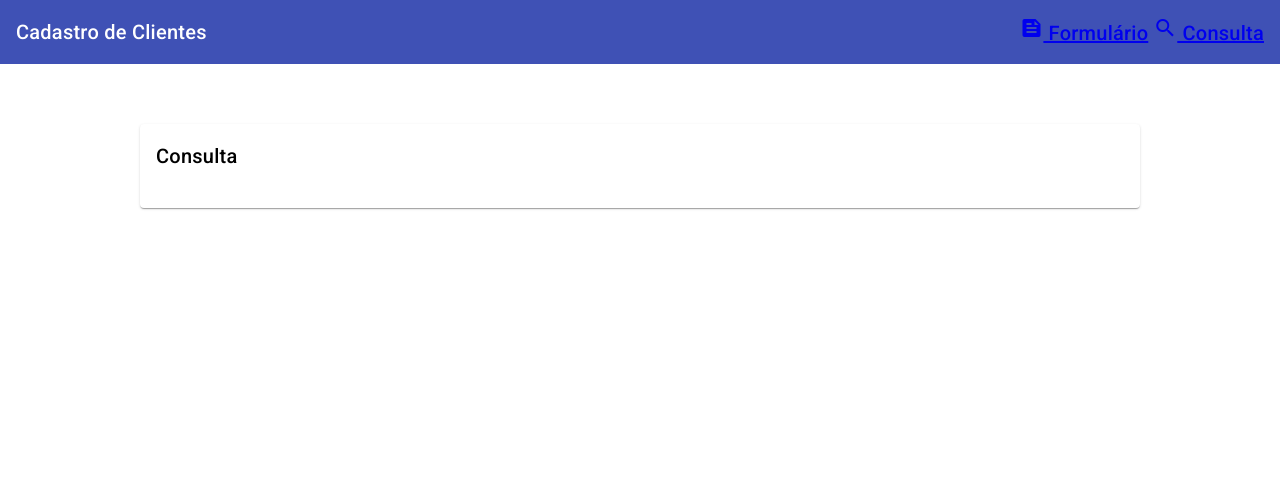
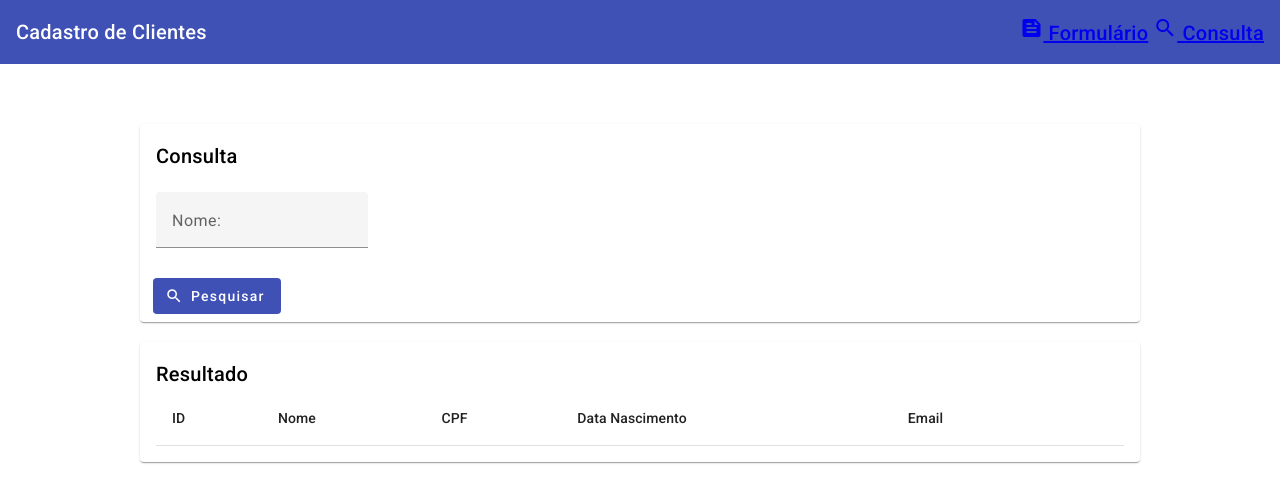
Before and after one commit to AndreLuisGomes/curso-angular-19, an Angular app: page /consulta in a window 1280 px wide. Shown: the top 502 px of the page. Built offline with nearby package versions, Linux system fonts and the light colour scheme.

Commit message:
feat: adicionando novas classes e funções, tratando erros e adicionando redirecionamento

```diff
--- a/src/app/app.component.html
+++ b/src/app/app.component.html
@@ -5,7 +5,7 @@
     <a routerLink="/cadastro">
         <mat-icon fontIcon="feed"></mat-icon>
         Formulário</a>
-    <a routerLink="/consulta">
+    <a routerLink="/consulta" color="primary">
         <mat-icon fontIcon="search" class="ml-5"></mat-icon>
         Consulta</a>
 </mat-toolbar>
--- a/src/app/cadastro/cadastro.component.ts
+++ b/src/app/cadastro/cadastro.component.ts
@@ -1,4 +1,4 @@
-import { Component } from '@angular/core';
+import { Component, OnInit } from '@angular/core';
 import { FlexLayoutModule } from '@angular/flex-layout';
 import { MatCardModule } from '@angular/material/card';
 import { MatFormFieldModule } from '@angular/material/form-field';
@@ -8,6 +8,7 @@
 import { MatButtonModule } from '@angular/material/button';
 import { Cliente } from './cliente';
 import { ClienteService } from '../cliente.service';
+import { ActivatedRoute } from '@angular/router';
 
 @Component({
   selector: 'app-cadastro',
@@ -24,16 +25,35 @@
   templateUrl: './cadastro.component.html',
   styleUrl: './cadastro.component.scss'
 })
-export class CadastroComponent {
+export class CadastroComponent implements OnInit{
 
   cliente: Cliente = Cliente.newCliente();
+  atualizando: Boolean = false;
 
-  constructor(private service:ClienteService){
+  constructor(
+    private service:ClienteService,
+    private route: ActivatedRoute
+  ){
 
+  }
+
+  ngOnInit() : void{
+    this.route.queryParamMap.subscribe((query: any) => {
+      const params = query['params']
+      const id = params['id']
+      if(id){
+        let clienteEncontrado = this.service.buscarClientesPorId(id);
+        if(clienteEncontrado){
+          this.atualizando = true;
+          this.cliente = clienteEncontrado;
+        }
+      }
+    })
   }
 
   salvar(){
     this.service.salvar(this.cliente);
+    this.cliente = Cliente.newCliente();
   }
 
 }
--- a/src/app/cliente.service.ts
+++ b/src/app/cliente.service.ts
@@ -12,10 +12,30 @@
   constructor() { }
 
   salvar(cliente: Cliente){
-    console.log(cliente);
+    const storage = this.obterStorage();
+    storage.push(cliente);
+
+    localStorage.setItem(ClienteService.REPO_CLIENTES, JSON.stringify(storage));
   }
 
-  obterStorage() : Cliente[]{
+  pesquisarClientes(nomeBusca: string) : Cliente[]{
+
+    const clientes = this.obterStorage();
+
+    if(!nomeBusca){
+      return clientes;
+    }
+
+    nomeBusca = nomeBusca.toLowerCase();
+    return clientes.filter(cliente => cliente.nome?.toLowerCase().indexOf(nomeBusca) !== -1)
+  }
+
+  buscarClientesPorId(id: string) : Cliente | undefined{
+    const clientes = this.obterStorage();
+    return clientes.find(cliente => cliente.id === id)
+  }
+
+  private obterStorage() : Cliente[]{
     const repositorioClientes = localStorage.getItem(ClienteService.REPO_CLIENTES);
     if(repositorioClientes){
       const clientes: Cliente[] = JSON.parse(repositorioClientes);
--- a/src/app/consulta/consulta.component.html
+++ b/src/app/consulta/consulta.component.html
@@ -1,6 +1,6 @@
 <div fxLayout="row" fxLayoutAlign="center">
     <div fxLayout="column" fxFlex="1000px">
-        <form class="mt-60" #buscaForm="ngForm">
+        <form class="mt-60" #buscaForm="ngForm" (ngSubmit)="pesquisar()">
             <mat-card>
                 <mat-card-header>
                     <mat-card-title>Consulta</mat-card-title>
@@ -8,9 +8,71 @@
                 <mat-card-content class="mt-20">
                     <div fxLayout="row">
                         <div fxLayout="column"></div>
+                        <mat-form-field>
+                            <mat-label>Nome:</mat-label>
+                            <input name="nomeBusca" [(ngModel)]="nomeBusca" matInput placeholder="Ex: José" type="text">
+                        </mat-form-field>
                     </div>
                 </mat-card-content>
+                <mat-card-actions>
+                    <button type="submit" class="ml-5" mat-flat-button color="primary">
+                        <mat-icon fontIcon="search"></mat-icon>
+                        Pesquisar
+                    </button>
+                </mat-card-actions>
             </mat-card>
         </form>
     </div>
 </div>
+
+<div fxLayout="row" fxLayoutAlign="center" class="mt-20" >
+    <div fxLayout="column" fxFlex="1000px">
+        <mat-card appearence="outlined">
+            <mat-card-header>
+                <mat-card-title>Resultado</mat-card-title>
+            </mat-card-header>
+            <mat-card-content>
+                <table mat-table [dataSource]="listaClientes">
+
+                    <ng-container matColumnDef="id">
+                        <th mat-header-cell *matHeaderCellDef>ID</th>
+                        <td mat-cell *matCellDef="let cliente">{{ cliente.id }}</td>
+                    </ng-container>
+
+                    <ng-container matColumnDef="nome">
+                        <th mat-header-cell *matHeaderCellDef>Nome</th>
+                        <td mat-cell *matCellDef="let cliente">{{ cliente.nome }}</td>
+                    </ng-container>
+
+                    <ng-container matColumnDef="cpf">
+                        <th mat-header-cell *matHeaderCellDef>CPF</th>
+                        <td mat-cell *matCellDef="let cliente">{{ cliente.cpf }}</td>
+                    </ng-container>
+
+                    <ng-container matColumnDef="dataNascimento">
+                        <th mat-header-cell *matHeaderCellDef>Data Nascimento</th>
+                        <td mat-cell *matCellDef="let cliente">{{ cliente.dataNascimento }}</td>
+                    </ng-container>
+
+                    <ng-container matColumnDef="email">
+                        <th mat-header-cell *matHeaderCellDef>Email</th>
+                        <td mat-cell *matCellDef="let cliente">{{ cliente.email }}</td>
+                    </ng-container>
+
+                    <ng-container matColumnDef="acoes">
+                        <th mat-header-cell *matHeaderCellDef></th>
+                        <td mat-cell *matCellDef="let cliente">
+                            <button type="button" mat-button (click)="preparaEditar(cliente.id)">
+                                <mat-icon fontIcon="edit"></mat-icon>
+                                Editar</button>
+                        </td>
+                    </ng-container>
+
+                    <tr mat-header-row *matHeaderRowDef="colunasTable"></tr>
+                    <tr mat-row *matRowDef="let row; columns: colunasTable"></tr>
+
+                </table>
+            </mat-card-content>
+        </mat-card>
+    </div>
+</div>
--- a/src/app/consulta/consulta.component.ts
+++ b/src/app/consulta/consulta.component.ts
@@ -1,11 +1,15 @@
-import { Component } from '@angular/core';
+import { Component, OnInit } from '@angular/core';
+import { CommonModule } from '@angular/common';
 import { MatInputModule } from '@angular/material/input';
 import { MatCardModule } from '@angular/material/card';
 import { FlexLayoutModule } from '@angular/flex-layout';
 import { MatIconModule } from '@angular/material/icon';
 import { FormsModule } from '@angular/forms';
 import { MatTableModule } from '@angular/material/table';
-
+import { MatButton } from '@angular/material/button';
+import { ClienteService } from '../cliente.service';
+import { Cliente } from '../cadastro/cliente';
+import { Router } from '@angular/router';
 
 @Component({
   selector: 'app-consulta',
@@ -15,11 +19,36 @@
     MatIconModule,
     MatTableModule,
     FlexLayoutModule,
-    FormsModule
+    FormsModule,
+    MatButton,
+    CommonModule
   ],
   templateUrl: './consulta.component.html',
   styleUrl: './consulta.component.scss'
 })
-export class ConsultaComponent {
+export class ConsultaComponent implements OnInit {
+
+  nomeBusca: string = "";
+  listaClientes: Cliente[] = [];
+  colunasTable: string[] = ["id", "nome", "cpf", "dataNascimento", "email", "acoes"];
+
+  constructor(
+    private service: ClienteService,
+    private router: Router
+  ){
+
+  }
+
+  ngOnInit(){
+    this.listaClientes = this.service.pesquisarClientes('');
+  }
+
+  pesquisar(){
+    this.listaClientes = this.service.pesquisarClientes(this.nomeBusca);
+  }
+
+  preparaEditar(id: string){
+    this.router.navigate( ['/cadastro'], {queryParams: {"id" : id} } )
+  }
 
 }
```
Also changed, not shown: 1 other file (tests, documents, lock files or other folders).
